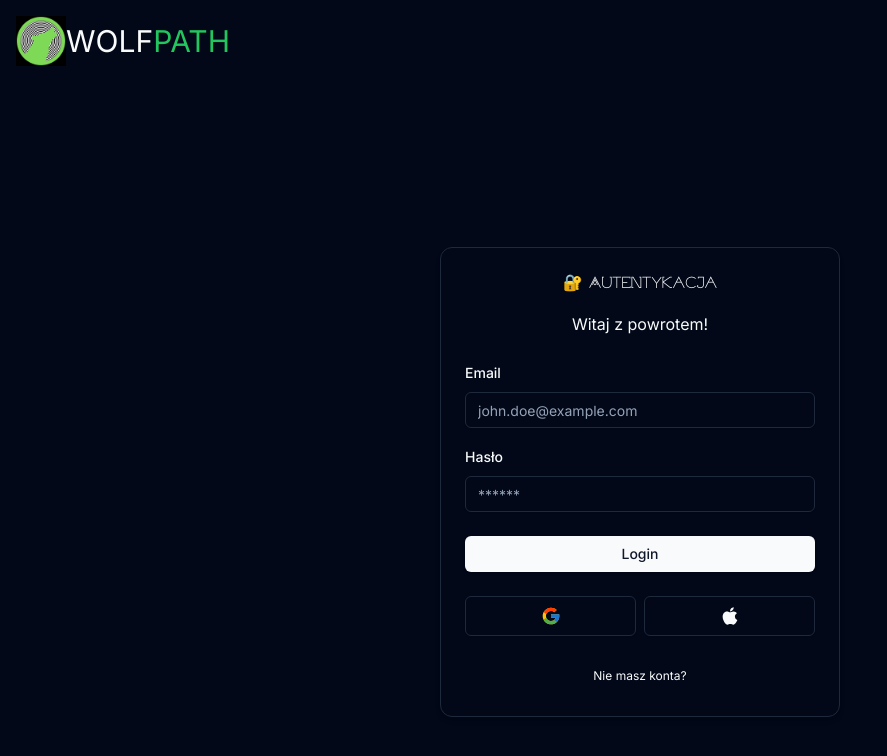
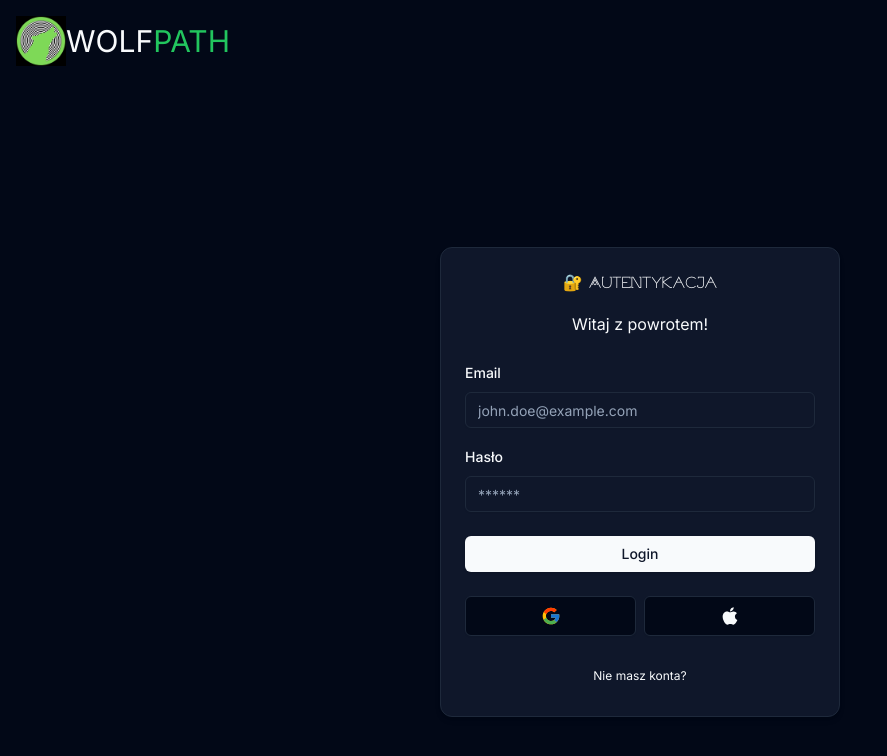
Before and after one commit to AlexanderKrysiuk/wolf-path, a Next.js app: page /auth/login in a window 1280 px wide. Shown: the top 756 px of the page, without its empty margins (0-887 px from the left). Built offline with nearby package versions, Linux system fonts and the light colour scheme.

Commit message:
login Form

```diff
--- a/app/layout.tsx
+++ b/app/layout.tsx
@@ -18,7 +18,7 @@ export default function RootLayout({
 }>) {
   return (
     <html lang="en">
-      <body className={`${inter.className} dark`}>
+      <body className={`${inter.className}`}>
         <ThemeProvider
           attribute="class"
           defaultTheme="dark"
--- a/components/Header.tsx
+++ b/components/Header.tsx
@@ -1,4 +1,6 @@
 import Image from "next/image";
+import { ModeToggle } from "@/components/ModeSwitcher";
+
 
 const Header = () => {
     return (
--- a/components/auth/card-wrapper.tsx
+++ b/components/auth/card-wrapper.tsx
@@ -26,7 +26,7 @@ export const CardWrapper = ({
     showSocial
 } : CardWrapperProps) => {
     return (
-        <Card className="w-[400px] shadow-md">
+        <Card className="w-[400px] shadow-md bg-primary-foreground">
             <CardHeader>
                 <Header label={headerLabel}/>
             </CardHeader>
```
